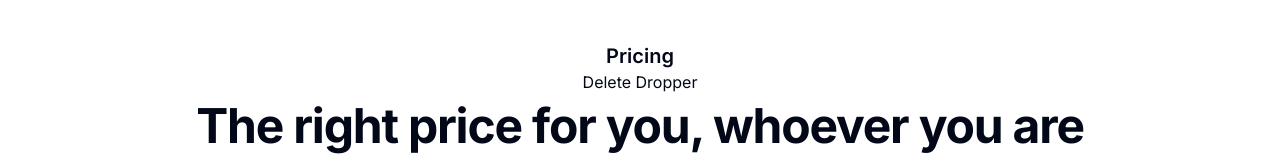
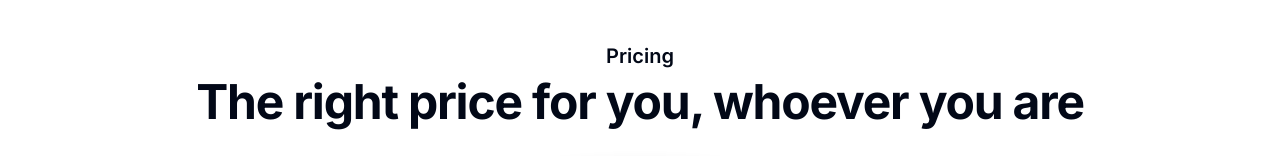
Before and after one commit to hetref/filedrop, a Next.js app: page /pricing in a window 1280 px wide. Shown: the part 270-426 px from the top of the page. Built offline with nearby package versions, Linux system fonts and the light colour scheme; no server answers.

Commit message:
Demo Function on Pricing Removed

```diff
--- a/app/dashboard/page.tsx
+++ b/app/dashboard/page.tsx
@@ -4,10 +4,15 @@
 import { FileType } from "@/typing";
 import { auth } from "@clerk/nextjs";
 import { collection, getDocs } from "firebase/firestore";
+import { redirect } from "next/navigation";
 import React from "react";
 
 const Dashboard = async () => {
   const { userId } = auth();
+
+  if (!userId) {
+    redirect("/");
+  }
 
   const docResults = await getDocs(
     collection(db, "droppers", userId!, "files")
--- a/app/pricing/page.tsx
+++ b/app/pricing/page.tsx
@@ -1,10 +1,7 @@
 import PricingCards from "@/components/PricingCards";
-import { deleteUser } from "@/lib/actions/user";
 import { AlertTriangle } from "lucide-react";
 
 const page = () => {
-  // TODO: Delete Dropper handling.
-
   // const deleteDropper = async ({ userId }: { userId: string }) => {
   //   // const { userId } = auth();
   //   if (!userId) {
@@ -37,7 +34,7 @@
           <h2 className="text-xl font-semibold leading-7 dark:text-yellow-400">
             Pricing
           </h2>
-          <form
+          {/* <form
             action={async () => {
               "use server";
               // const { userId } = auth();
@@ -45,7 +42,7 @@
             }}
           >
             <button type="submit">Delete Dropper</button>
-          </form>
+          </form> */}
           <p className="mt-2 text-4xl font-bold tracking-tight dark:text-white sm:text-5xl">
             The right price for you,{" "}
             <br className="hidden sm:inline lg:hidden" />
```
